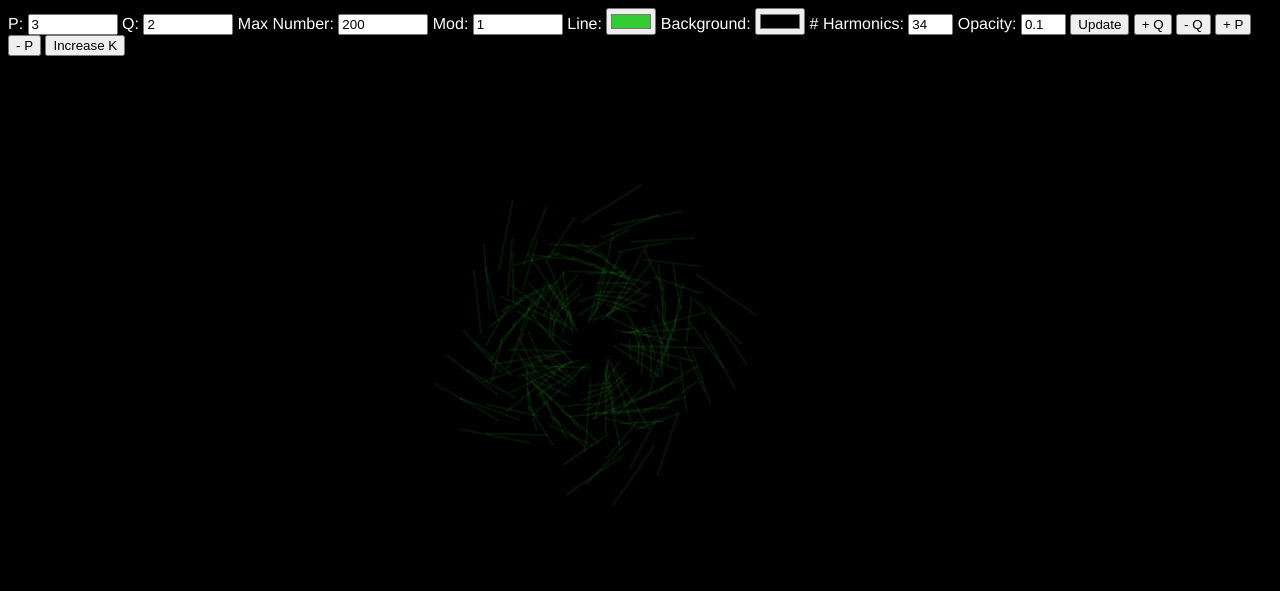
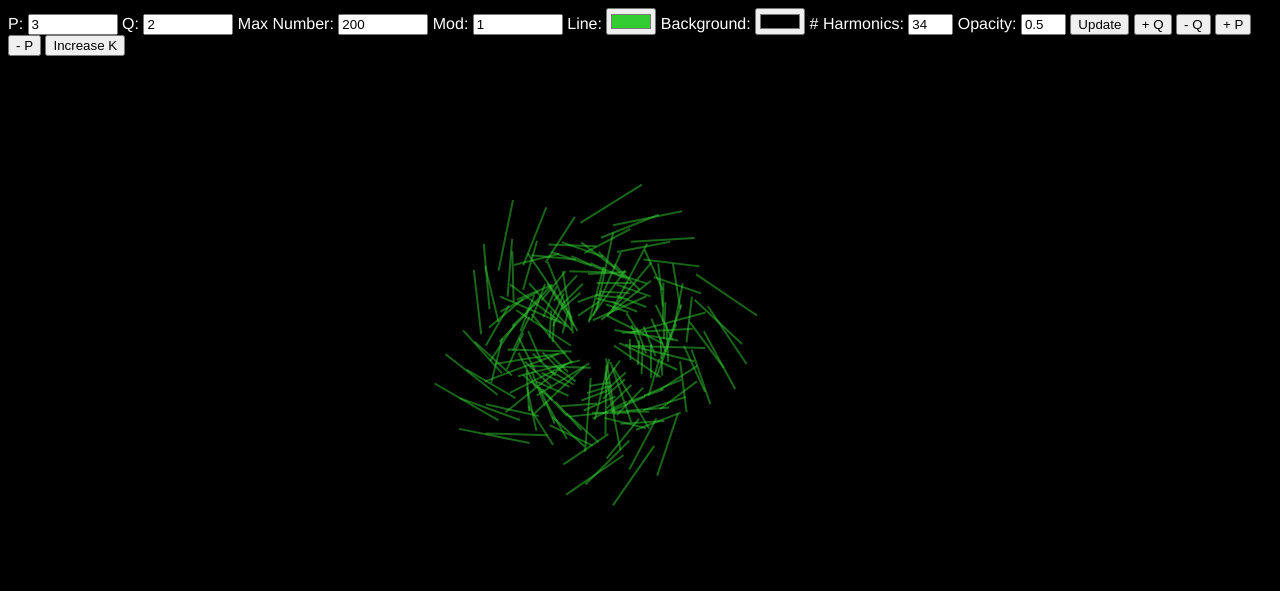
Before and after one commit to fastaro/ffwebsite, a Django app: page /app/ in a window 1280 px wide. Shown: the top 591 px of the page. Run offline with Django 3.2, Linux system fonts and the light colour scheme.

Commit message:
opacity more visible for darker screens

```diff
--- a/templates/first_app/index.html
+++ b/templates/first_app/index.html
@@ -99,7 +99,7 @@
     <label for="k"># Harmonics:</label>
     <input type="number" id="k" value="34" style="width:45px">
     <label for="opacity">Opacity:</label>
-    <input type="number" id="opacity" value="0.1" style="width:45px">
+    <input type="number" id="opacity" value="0.5" style="width:45px">
     <button onclick="myFunction()">Update</button>
     <button onclick="increaseQ()">+ Q</button>
     <button onclick="decreaseQ()">- Q</button>
```
